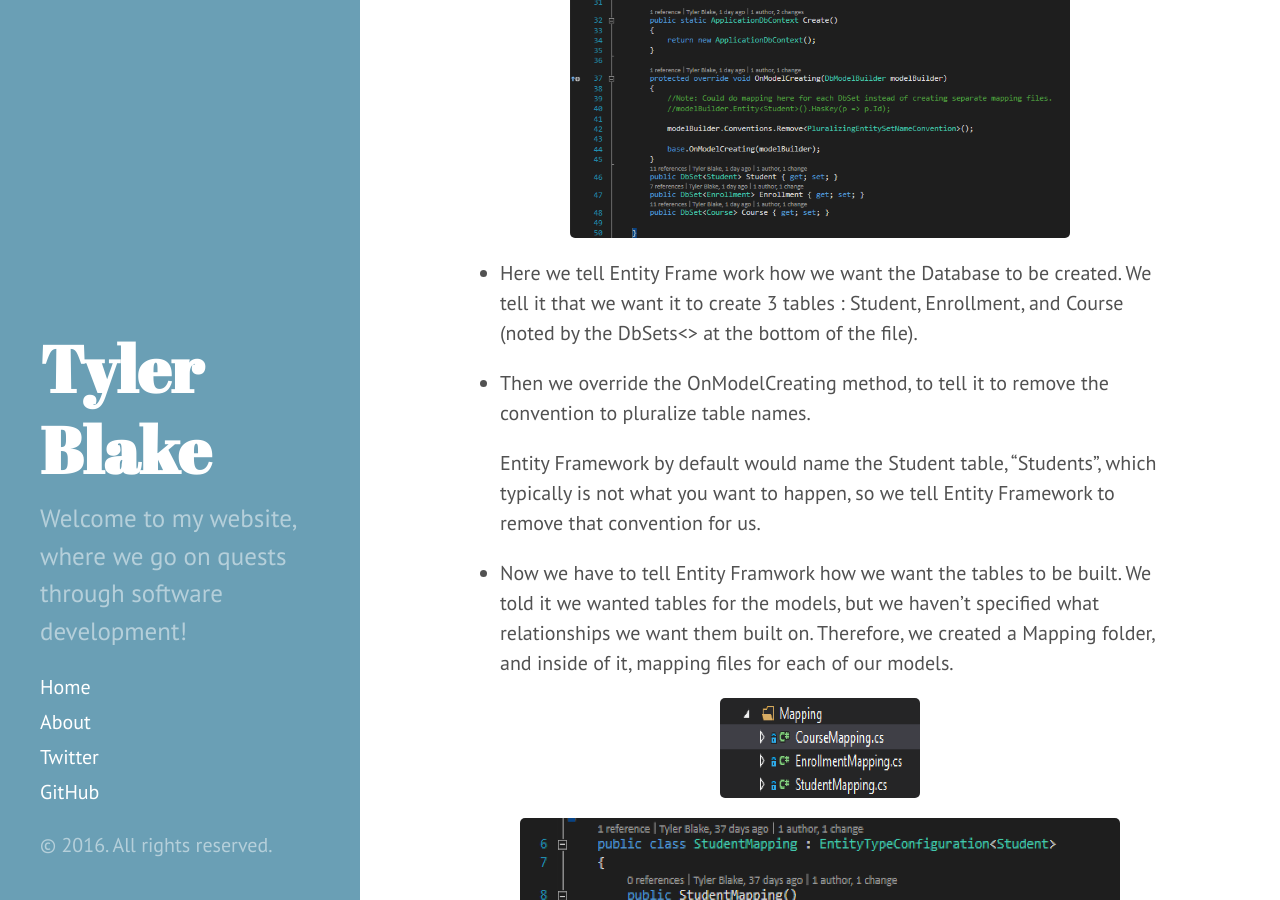
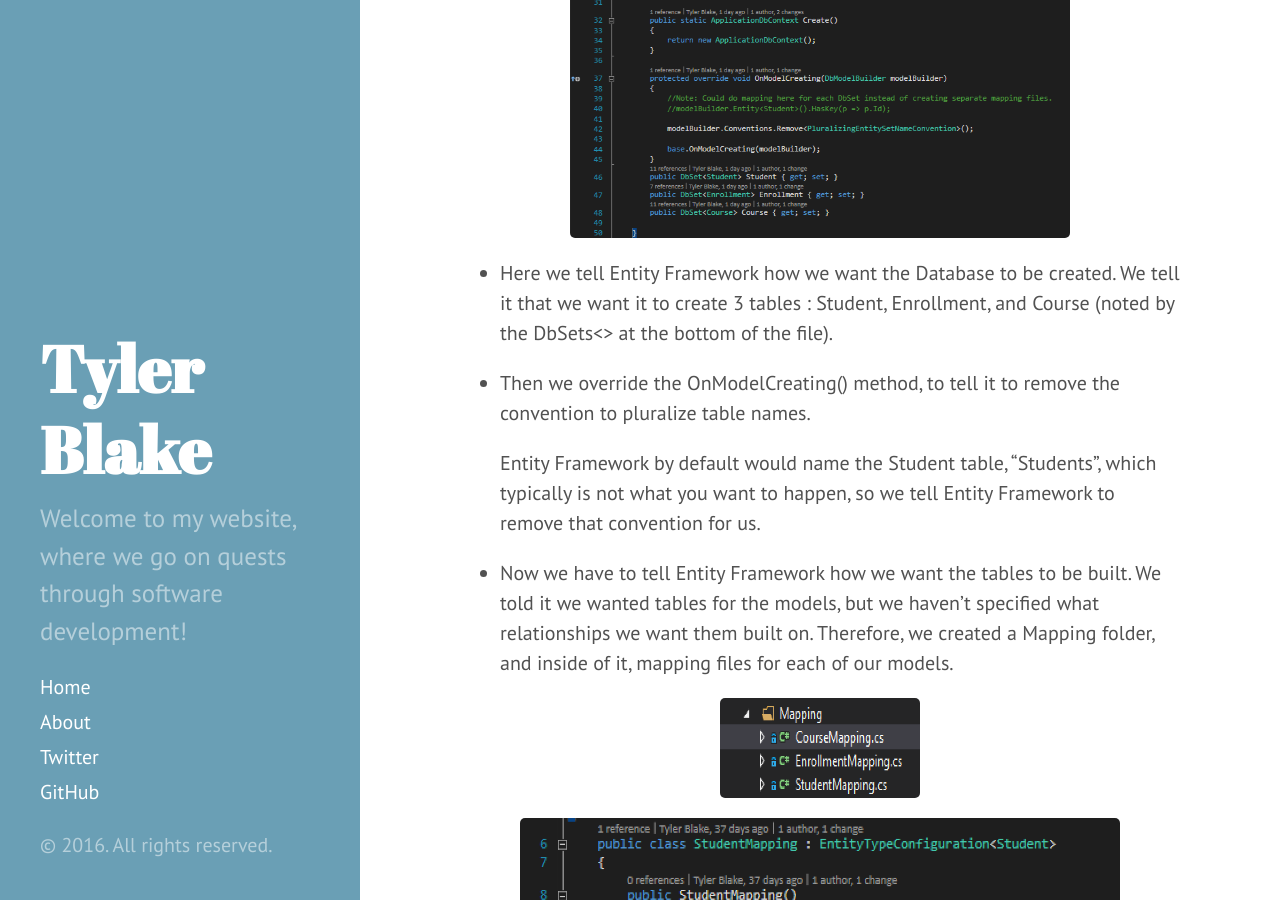
Before and after one commit to tylerablake/website, a Jekyll site: the page built from _posts/2016-08-01-mvc-tutorial-part2.md, in a window 1280 px wide and 900 px high, scrolled down 4027 px. Built offline with Jekyll 4.4.1, drawn with Linux system fonts in a browser that asks for light colours.

Commit message:
fix typos

```diff
--- a/_posts/2016-08-01-mvc-tutorial-part2.md
+++ b/_posts/2016-08-01-mvc-tutorial-part2.md
@@ -78,13 +78,13 @@ Now that you understand routing, let's start writing some code shall we?!
 
 <img src="/assets/applicationDbContext.png" width="500px;" height="350px;" style="margin:auto;">
 
-* Here we tell Entity Frame work how we want the Database to be created. We tell it that we want it to create 3 tables : Student, Enrollment, and Course (noted by the DbSets<> at the bottom of the file).
+* Here we tell Entity Framework how we want the Database to be created. We tell it that we want it to create 3 tables : Student, Enrollment, and Course (noted by the DbSets<> at the bottom of the file).
 
-* Then we override the OnModelCreating method, to tell it to remove the convention to pluralize table names.
+* Then we override the OnModelCreating() method, to tell it to remove the convention to pluralize table names.
 
 	Entity Framework by default would name the Student table, "Students", which typically is not what you want to happen, so we tell Entity Framework to remove that convention for us.
 
-* Now we have to tell Entity Framwork how we want the tables to be built. We told it we wanted tables for the models, but we haven't specified what relationships we want them built on. Therefore, we created a Mapping folder, and inside of it, mapping files for each of our models.
+* Now we have to tell Entity Framework how we want the tables to be built. We told it we wanted tables for the models, but we haven't specified what relationships we want them built on. Therefore, we created a Mapping folder, and inside of it, mapping files for each of our models.
 
 <img src="/assets/mappingFolder.png" width="200px;" height="100px;" style="margin:auto;">
 
```
